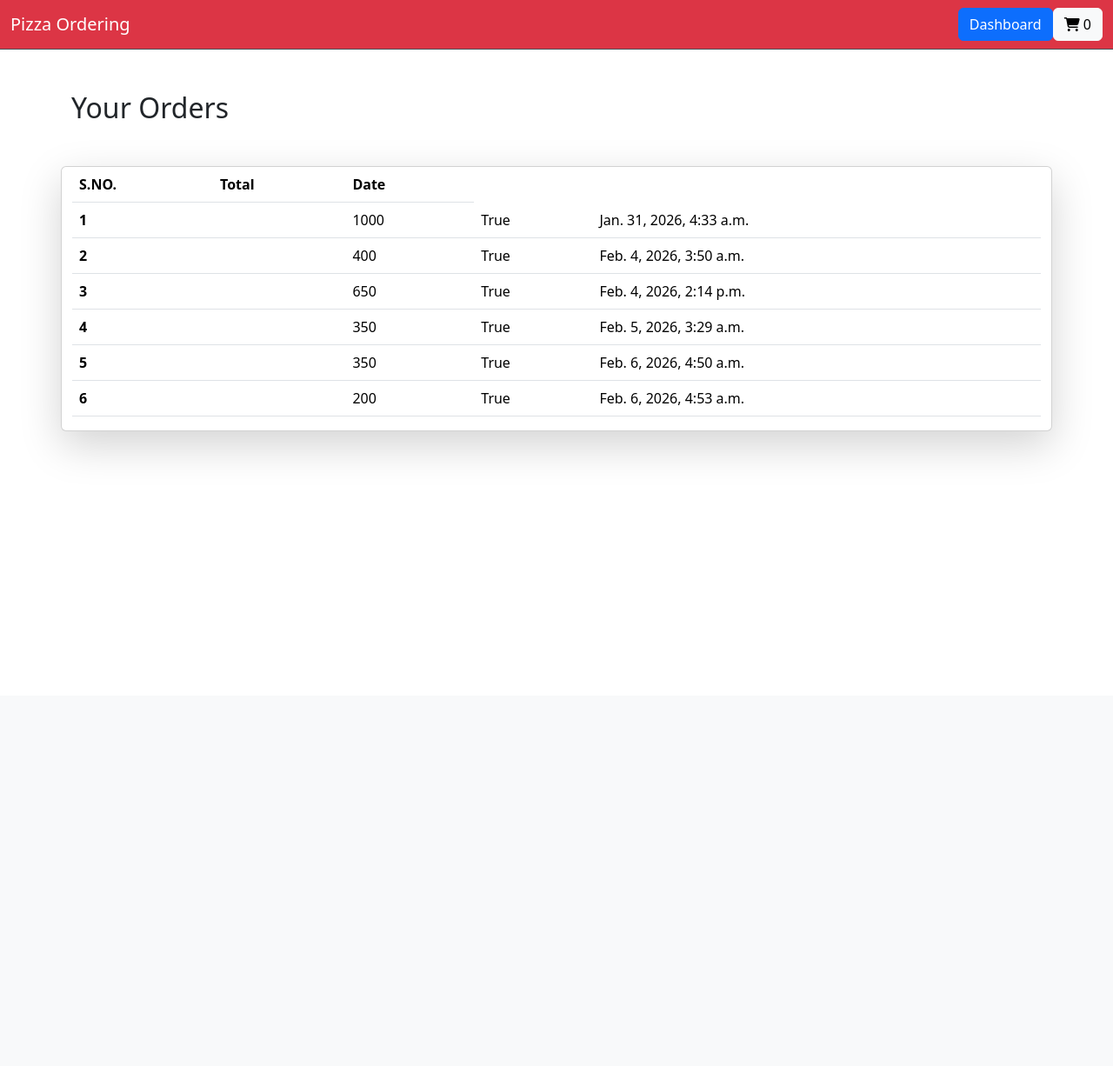
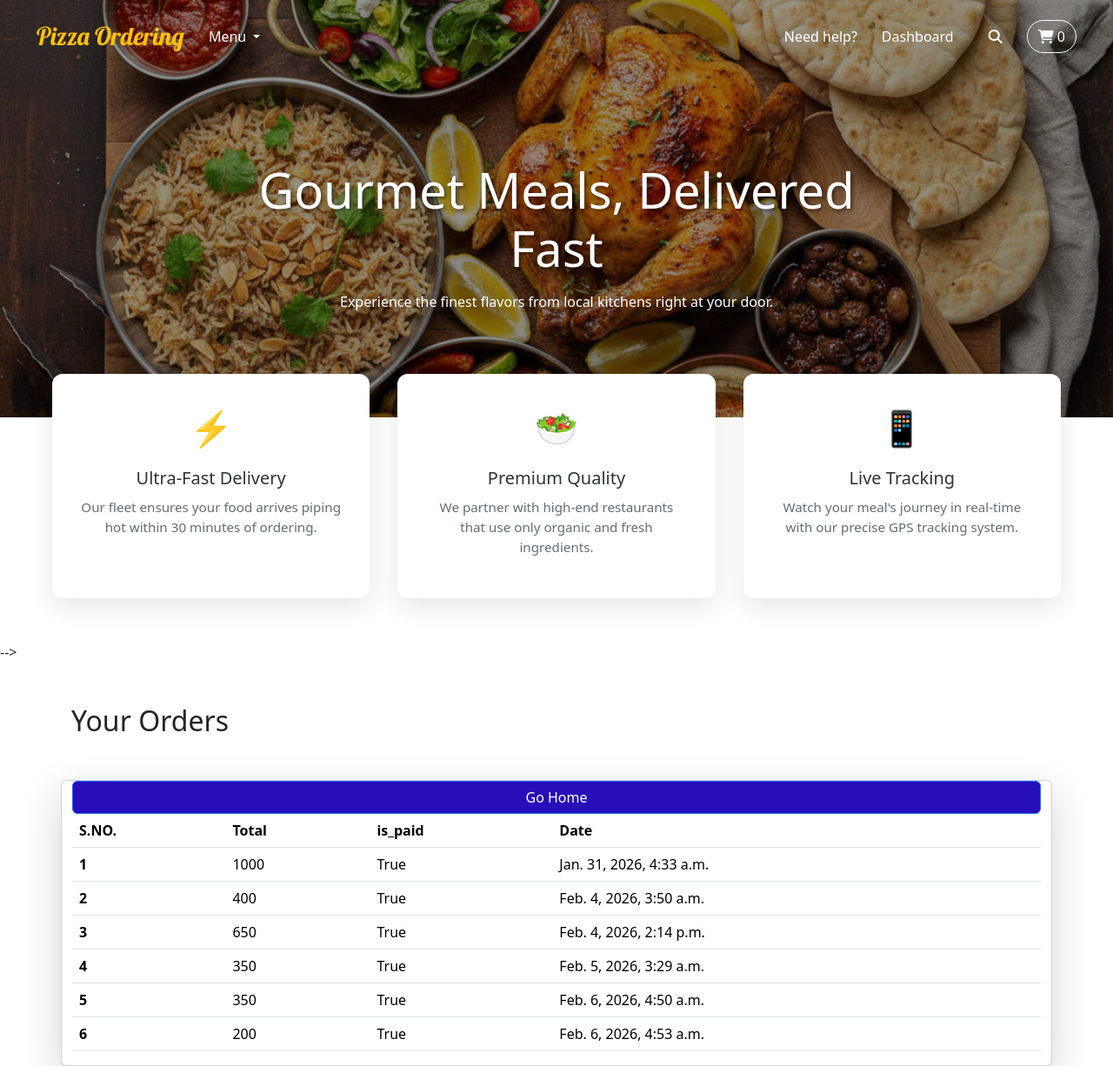
Before and after one commit to pawanmishra08/Food_ordering, a Django app: page /order/ in a window 1280 px wide. Shown: the whole page at 87% size. Before the commit the page ends 518 px from the top, so only its background shows below. Run offline with Django 5.2, Linux system fonts and the light colour scheme; a user stored in the database is signed in; data comes from the database, SQL or seed files in the repository; both versions use the stored data as it was after the commit.

Commit message:
Navbar and functionalities added !

```diff
--- a/pizza/home/templates/base.html
+++ b/pizza/home/templates/base.html
@@ -1,3 +1,4 @@
+{% load static %}
 <!doctype html>
 <html lang="en">
   <head>
@@ -14,32 +15,191 @@
       rel="stylesheet"
       href="https://cdnjs.cloudflare.com/ajax/libs/font-awesome/6.4.2/css/all.min.css"
     />
+    <link
+      href="https://fonts.googleapis.com/css2?family=Lobster&display=swap"
+      rel="stylesheet"
+    />
     <title>Food Ordering</title>
+    {% include 'navbar_style.html' %}
   </head>
+
   <body>
-    <nav
-      class="navbar bg-danger border-bottom border-body"
-      data-bs-theme="dark"
-    >
+    <nav class="navbar navbar-expand-lg navbar-dark fixed-top custom-navbar">
       <div class="container-fluid">
-        <a class="navbar-brand" href="/">Pizza Ordering</a>
-        <div class="d-flex">
+        <a class="navbar-brand brand-font" href="/">Pizza Ordering</a>
+
+        <div class="dropdown me-auto">
+          <button
+            class="btn btn-transparent dropdown-toggle text-white border-0"
+            type="button"
+            data-bs-toggle="dropdown"
+          >
+            Menu
+          </button>
+          <ul class="dropdown-menu">
+            <li><a class="dropdown-item" href="/">Home</a></li>
+            <li><a class="dropdown-item" href="#">About</a></li>
+            <li><a class="dropdown-item" href="#">Contact Us</a></li>
+          </ul>
+        </div>
+
+        <div class="d-flex align-items-center gap-3">
+          <a href="#" class="nav-link text-white d-none d-md-block"
+            >Need help?</a
+          >
+
           {% if request.user.is_authenticated %}
-          <a class="btn btn-primary" href="{% url 'orders' %}">Dashboard</a>
-
+          <a
+            class="btn btn-transparent text-white border-0"
+            href="{% url 'orders' %}"
+            >Dashboard</a
+          >
           {% else %}
-          <a class="navbar-brand" href="{% url 'login' %}">Login</a>
-          <a class="navbar-brand" href="{% url 'register' %}">Register</a>
-
+          <a
+            class="btn btn-transparent text-white border-0"
+            href="{% url 'login' %}"
+            >Login</a
+          >
+          <a
+            class="btn btn-transparent text-white border-0"
+            href="{% url 'register' %}"
+            >Register</a
+          >
           {% endif %}
 
-          <a class="btn btn-light" href="{% url 'cart' %}">
+          <button class="btn btn-transparent text-white border-0" type="button">
+            <i class="fa-solid fa-magnifying-glass"></i>
+          </button>
+
+          <a class="btn btn-outline-light rounded-pill" href="{% url 'cart' %}">
             <i class="fa-solid fa-cart-shopping"></i>
             {{request.user.get_cart_count}}
           </a>
         </div>
       </div>
     </nav>
+
+    {% load static %}
+    <style>
+      /* Hero Image Section */
+      .fs-hero {
+        width: 100%;
+        height: 60vh; /* Responsive height based on screen */
+        min-height: 400px;
+        background: url("{% static 'main_image.png' %}") no-repeat center
+          center/cover;
+        display: flex;
+        align-items: center;
+        justify-content: center;
+        position: relative;
+      }
+
+      /* Darker overlay for better text contrast */
+      .fs-hero::before {
+        content: "";
+        position: absolute;
+        top: 0;
+        left: 0;
+        right: 0;
+        bottom: 0;
+        background: rgba(0, 0, 0, 0.4);
+      }
+
+      .fs-hero-content {
+        position: relative;
+        text-align: center;
+        color: #ffffff;
+        padding: 20px;
+        max-width: 800px;
+      }
+
+      .fs-hero-content h1 {
+        font-size: clamp(2rem, 5vw, 3.5rem);
+        margin-bottom: 1rem;
+        text-shadow: 2px 2px 4px rgba(0, 0, 0, 0.5);
+      }
+
+      /* Features Section */
+      .fs-features-grid {
+        display: grid;
+        grid-template-columns: repeat(auto-fit, minmax(280px, 1fr));
+        gap: 2rem;
+        max-width: 1200px;
+        margin: -50px auto 50px; /* Pulls features up slightly over the image */
+        padding: 0 20px;
+        position: relative;
+        z-index: 10;
+      }
+
+      .fs-card {
+        background: #ffffff;
+        padding: 2rem;
+        border-radius: 12px;
+        box-shadow: 0 10px 30px rgba(0, 0, 0, 0.1);
+        text-align: center;
+        transition: transform 0.3s ease;
+      }
+
+      .fs-card:hover {
+        transform: translateY(-10px);
+      }
+
+      .fs-card-icon {
+        font-size: 2.5rem;
+        margin-bottom: 1rem;
+        display: block;
+      }
+
+      .fs-card h3 {
+        margin: 10px 0;
+        color: #2d3436;
+        font-size: 1.25rem;
+      }
+
+      .fs-card p {
+        color: #636e72;
+        font-size: 0.95rem;
+        line-height: 1.5;
+      }
+    </style>
+
+    <section class="fs-hero">
+      <div class="fs-hero-content">
+        <h1>Gourmet Meals, Delivered Fast</h1>
+        <p>
+          Experience the finest flavors from local kitchens right at your door.
+        </p>
+      </div>
+    </section>
+
+    <section class="fs-features-grid">
+      <div class="fs-card">
+        <span class="fs-card-icon">⚡</span>
+        <h3>Ultra-Fast Delivery</h3>
+        <p>
+          Our fleet ensures your food arrives piping hot within 30 minutes of
+          ordering.
+        </p>
+      </div>
+
+      <div class="fs-card">
+        <span class="fs-card-icon">🥗</span>
+        <h3>Premium Quality</h3>
+        <p>
+          We partner with high-end restaurants that use only organic and fresh
+          ingredients.
+        </p>
+      </div>
+
+      <div class="fs-card">
+        <span class="fs-card-icon">📱</span>
+        <h3>Live Tracking</h3>
+        <p>
+          Watch your meal's journey in real-time with our precise GPS tracking
+          system.
+        </p>
+      </div>
+    </section>
 
     <div class="container">
       {% if messages %} {% for message in messages %}
@@ -59,7 +219,6 @@
     </div>
 
     {% block start %} {% endblock %}
-   <script src="https://cdn.jsdelivr.net/npm/bootstrap@5.3.3/dist/js/bootstrap.bundle.min.js">
-   </script>
+    <script src="https://cdn.jsdelivr.net/npm/bootstrap@5.3.3/dist/js/bootstrap.bundle.min.js"></script>
   </body>
 </html>
--- /dev/null
+++ b/pizza/home/templates/navbar_style.html
@@ -0,0 +1,37 @@
+
+<style>
+    .custom-navbar {
+        background: transparent !important;
+        transition: background 0.4s ease-in-out;
+        padding: 15px 30px;
+    }
+
+    /* Background change on scroll (Optional: add via JS if you want it to become solid later) */
+    .navbar-scrolled {
+        background: rgba(0, 0, 0, 0.9) !important;
+        backdrop-filter: blur(10px);
+    }
+
+    .brand-font {
+        font-family: 'Lobster', cursive;
+        font-size: 1.8rem;
+        color: #ffc107 !important; /* Golden Pizza Color */
+    }
+
+    .btn-transparent {
+        background: transparent;
+        border: none;
+        font-weight: 500;
+    }
+
+    .btn-transparent:hover {
+        color: #ffc107 !important;
+        background: rgba(255, 255, 255, 0.1);
+    }
+
+    /* Ensure the Hero image starts at the very top under the nav */
+    .fs-hero {
+        margin-top: 0 !important;
+        padding-top: 80px; /* Gives room for the nav text */
+    }
+</style>
--- a/pizza/home/templates/orders.html
+++ b/pizza/home/templates/orders.html
@@ -1,5 +1,4 @@
-{% extends "base.html" %} {% block start %}
-
+<!-- {% extends "base.html" %} {% block start %} -->
 
 <div class="container mt-5">
   <h2>Your Orders</h2>
@@ -7,10 +6,14 @@
 
 <div class="container card shadow-lg mt-5">
   <table class="table">
+          <a href="{% url 'home' %}" style="background-color: rgb(40, 14, 185); " class="btn btn-primary">Go Home</a>
+
     <thead>
+
       <tr>
         <th scope="col">S.NO.</th>
         <th scope="col">Total</th>
+        <th scope="col">is_paid</th>
         <th scope="col">Date</th>
       </tr>
     </thead>
@@ -18,8 +21,6 @@
       {% for order in orders %}
       <tr>
         <th scope="row">{{forloop.counter}}</th>
-
-        <td></td>
         <td>{{order.get_cart_total}}</td>
         <td>True</td>
 
@@ -30,4 +31,4 @@
   </table>
 </div>
 
-{% endblock %}
+<!-- {% endblock %} -->
--- a/pizza/home/views.py
+++ b/pizza/home/views.py
@@ -4,7 +4,7 @@ from django.contrib.auth import login, authenticate
 from home.models import *
 from django.contrib import messages
 from django.http import JsonResponse
-import json , uuid, hmac, base64
+import json , uuid, hmac, base64, hashlib
 
 
 def cart(request):
@@ -40,8 +40,6 @@ def cart(request):
             'product_code': product_code,
             'signature': signature,
         }
-        print(f"Payload: {data_to_sign}")
-        print(f"Generated Signature: {signature}")
         return render(request, "cart.html", context)
     except Exception as e:
         print(f"Error: {e}")
--- a/pizza/pizza/settings.py
+++ b/pizza/pizza/settings.py
@@ -140,4 +140,4 @@ DEFAULT_AUTO_FIELD = 'django.db.models.BigAutoField'
 MESSAGE_STORAGE = 'django.contrib.messages.storage.session.SessionStorage'
 
 
-USE_L10N = True
+# USE_L10N = True
--- a/pizza/pizza/urls.py
+++ b/pizza/pizza/urls.py
@@ -22,14 +22,14 @@ from django.contrib.staticfiles.urls import staticfiles_urlpatterns
 from home.views import *
 
 urlpatterns = [
-    path('', home),
-    path('login/', login_page , name= "login"),
-    path('register/', register_page , name= "register"),
-    path('add-cart/<pizza_uid>/', add_cart , name= "add_cart"),
-    path('cart/', cart, name= "cart"),
-    path('remove-cart-item/<cart_item_uid>/', remove_cart_items, name= "remove_cart_items"),
-    path('order/', orders, name= "orders"),
-    path('payment_success/', payment_success, name= "payment_success"),
+    path('', home, name="home"),
+    path('login/', login_page , name="login"),
+    path('register/', register_page , name="register"),
+    path('add-cart/<pizza_uid>/', add_cart , name="add_cart"),
+    path('cart/', cart, name="cart"),
+    path('remove-cart-item/<cart_item_uid>/', remove_cart_items, name="remove_cart_items"),
+    path('order/', orders, name="orders"),
+    path('payment_success/', payment_success, name="payment_success"),
     path('payment_failure/', payment_failure, name="payment_failure"),
     path('admin/', admin.site.urls),
 ]
```
Also changed, not shown: pizza/db.sqlite3, pizza/public/static/main_image.png (added).
